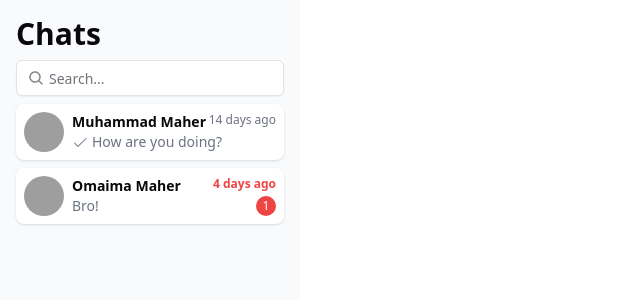
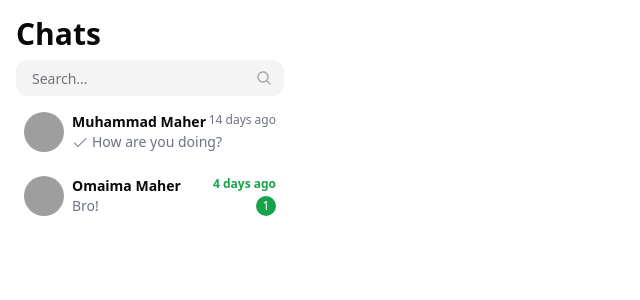
Before and after one commit to CleverFlare/echo-chat-client, a Next.js app: page / in a window 1280 px wide. Shown: the top 300 px of the page, without its empty margins (0-640 px from the left). Built offline with nearby package versions, Linux system fonts and the light colour scheme; grey boxes are pictures that could not be loaded.

Commit message:
chore: new design

```diff
--- a/package.json
+++ b/package.json
@@ -1,5 +1,5 @@
 {
-  "name": "flareapp",
+  "name": "messaging-app",
   "version": "0.1.0",
   "private": true,
   "scripts": {
--- a/src/app/globals.css
+++ b/src/app/globals.css
@@ -21,7 +21,7 @@
     --destructive-foreground: 0 0% 98%;
     --border: 240 5.9% 90%;
     --input: 240 5.9% 90%;
-    --ring: 240 10% 3.9%;
+    --ring: 142 76.2% 36.3%;
     --chart-1: 12 76% 61%;
     --chart-2: 173 58% 39%;
     --chart-3: 197 37% 24%;
--- a/src/components/chat-card.tsx
+++ b/src/components/chat-card.tsx
@@ -29,7 +29,7 @@ export function ChatCard({
   return (
     <button
       className={cn(
-        "w-full bg-white p-2 rounded-lg shadow flex gap-2 h-max transition-all",
+        "w-full p-2 rounded-lg flex gap-2 h-max transition-all",
         active && "bg-gray-200 shadow-none",
       )}
       data-testid="chat-card"
@@ -49,7 +49,7 @@ export function ChatCard({
             <p
               className={cn(
                 "text-xs text-gray-500",
-                unread && "text-red-500 font-bold",
+                unread && "text-green-600 font-bold",
               )}
             >
               {moment(lastMessage.date).startOf("minute").fromNow()}
@@ -73,7 +73,7 @@ export function ChatCard({
               {lastMessage.content}
             </p>
             {unread && (
-              <p className="w-[20px] h-[20px] rounded-full bg-red-500 text-white text-xs flex justify-center items-center">
+              <p className="w-[20px] h-[20px] rounded-full bg-green-600 text-white text-xs flex justify-center items-center">
                 {unread}
               </p>
             )}
--- a/src/components/chats-list.tsx
+++ b/src/components/chats-list.tsx
@@ -22,20 +22,20 @@ export function ChatsList({ connections = [] }: { connections: Connection[] }) {
   const [search, setSearch] = useState<string>("");
 
   return (
-    <div className="w-[300px] h-full p-4 bg-gray-50 flex flex-col gap-2">
+    <div className="w-[300px] h-full p-4 flex flex-col gap-2">
       <h2 className="text-3xl font-bold">Chats</h2>
       <div className="relative">
-        <MagnifyingGlass
-          weight="bold"
-          color="#888"
-          className="absolute start-3 top-1/2 -translate-y-1/2 pointer-events-none"
-        />
         <Input
           value={search}
           onChange={(e) => setSearch(e.target.value)}
           placeholder="Search..."
-          className="bg-white ps-8"
+          className="pe-8"
           data-testid="chats-list-search-input"
+        />
+        <MagnifyingGlass
+          weight="bold"
+          color="#aaa"
+          className="absolute end-3 top-1/2 -translate-y-1/2 pointer-events-none"
         />
       </div>
       <EmptyState connections={connections} />
--- a/src/components/ui/input.tsx
+++ b/src/components/ui/input.tsx
@@ -3,7 +3,9 @@ import * as React from "react";
 import { cn } from "@/lib/utils";
 
 export interface InputProps
-  extends React.InputHTMLAttributes<HTMLInputElement> {}
+  extends React.InputHTMLAttributes<HTMLInputElement> {
+  children?: React.ReactNode;
+}
 
 const Input = React.forwardRef<HTMLInputElement, InputProps>(
   ({ className, type, ...props }, ref) => {
@@ -11,7 +13,7 @@ const Input = React.forwardRef<HTMLInputElement, InputProps>(
       <input
         type={type}
         className={cn(
-          "flex h-9 w-full rounded-md border border-input bg-transparent px-3 py-1 text-sm shadow-sm transition-colors file:border-0 file:bg-transparent file:text-sm file:font-medium file:text-foreground placeholder:text-muted-foreground focus-visible:outline-none focus-visible:ring-2 focus-visible:ring-ring disabled:cursor-not-allowed disabled:opacity-50",
+          "flex h-9 w-full bg-muted rounded-xl border-input px-4 py-2 text-sm transition-colors file:border-0 file:bg-transparent file:text-sm file:font-medium file:text-foreground placeholder:text-muted-foreground focus-visible:outline-none focus-visible:ring-2 focus-visible:ring-ring focus-visible:border-transparent disabled:cursor-not-allowed disabled:opacity-50",
           className,
         )}
         ref={ref}
```
